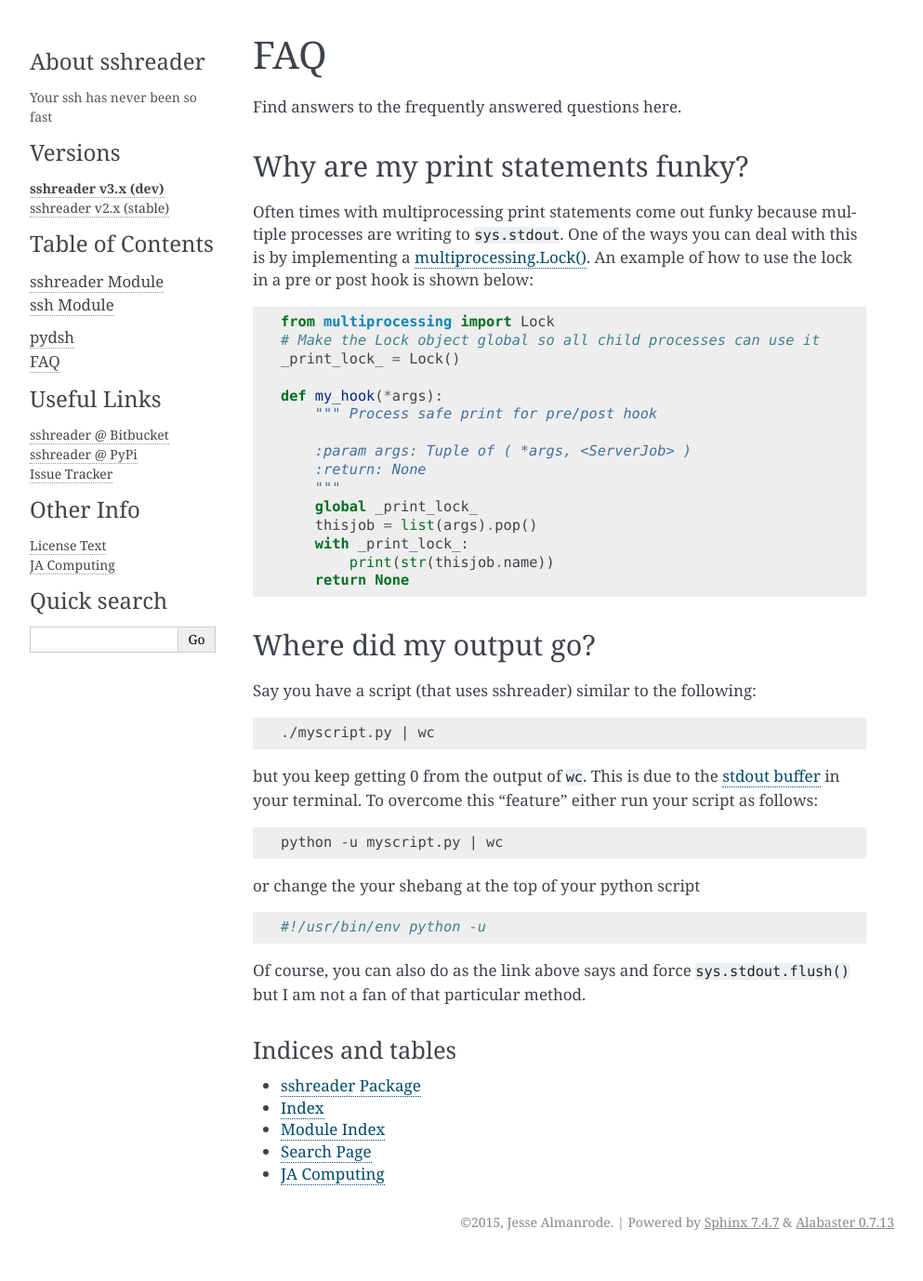
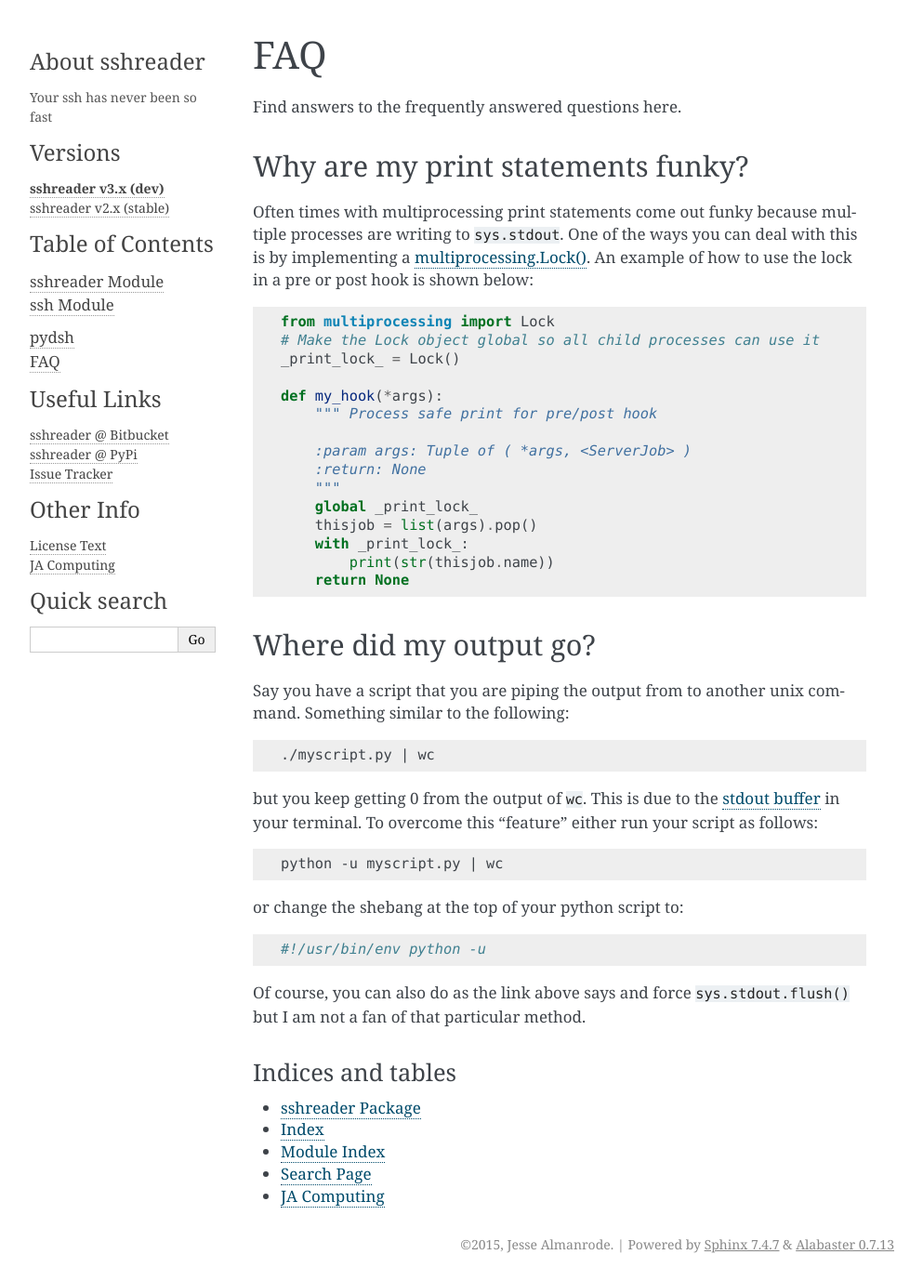
Before and after one commit to isaiah1112/sshreader, a Sphinx documentation site: the page built from docs/source/faq.rst, in a window 1280 px wide. Shown: the whole page at 93% size, without its empty margins (148-1141 px from the left). Built offline with Sphinx 7.4.7, drawn with Linux system fonts in a browser that asks for light colours; before the commit the page ends 1354 px from its top, so only the background shows below that.

```diff
--- a/docs/source/faq.rst
+++ b/docs/source/faq.rst
@@ -32,7 +32,7 @@
 
 Where did my output go?
 ~~~~~~~~~~~~~~~~~~~~~~~
-Say you have a script (that uses sshreader) similar to the following:
+Say you have a script that you are piping the output from to another unix command. Something similar to the following:
 
 .. code-block:: bash
 
@@ -45,7 +45,7 @@
 
     python -u myscript.py | wc
 
-or change the your shebang at the top of your python script
+or change the shebang at the top of your python script to:
 
 .. code-block:: bash
 
```
